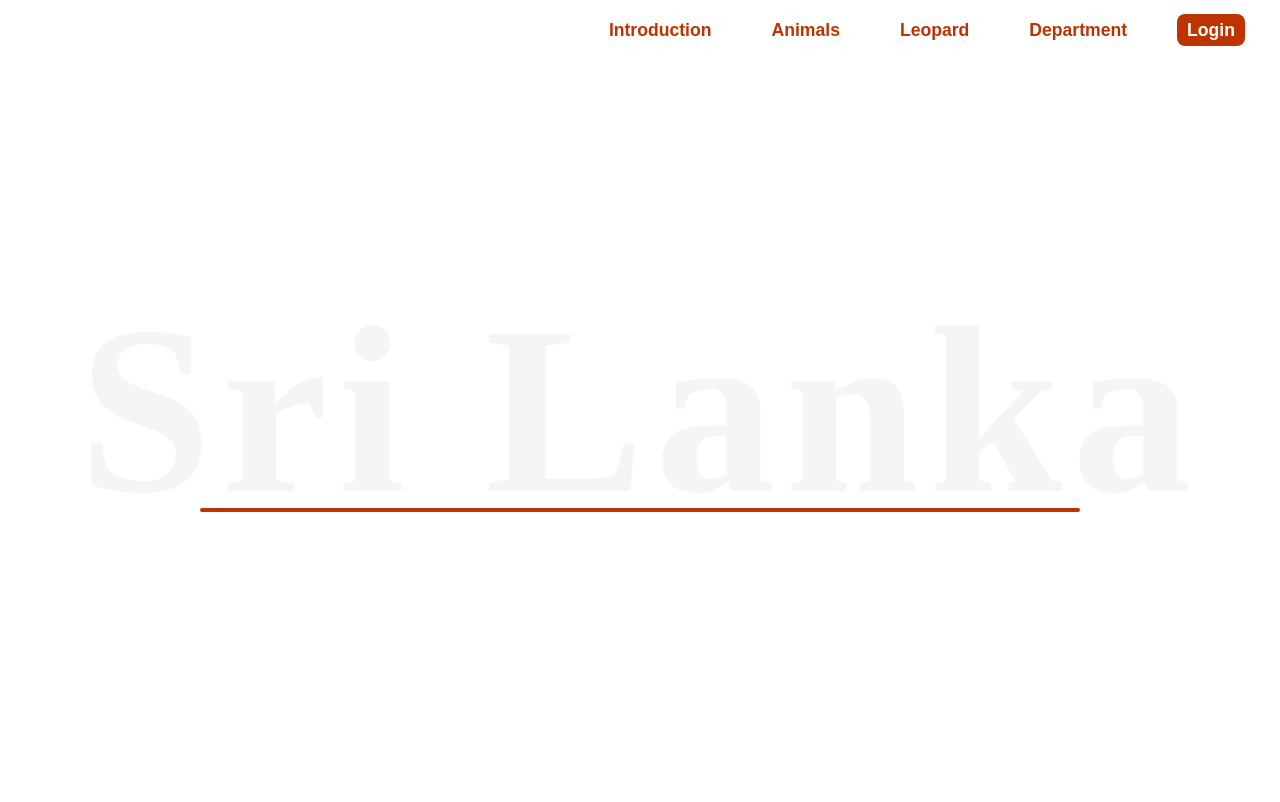
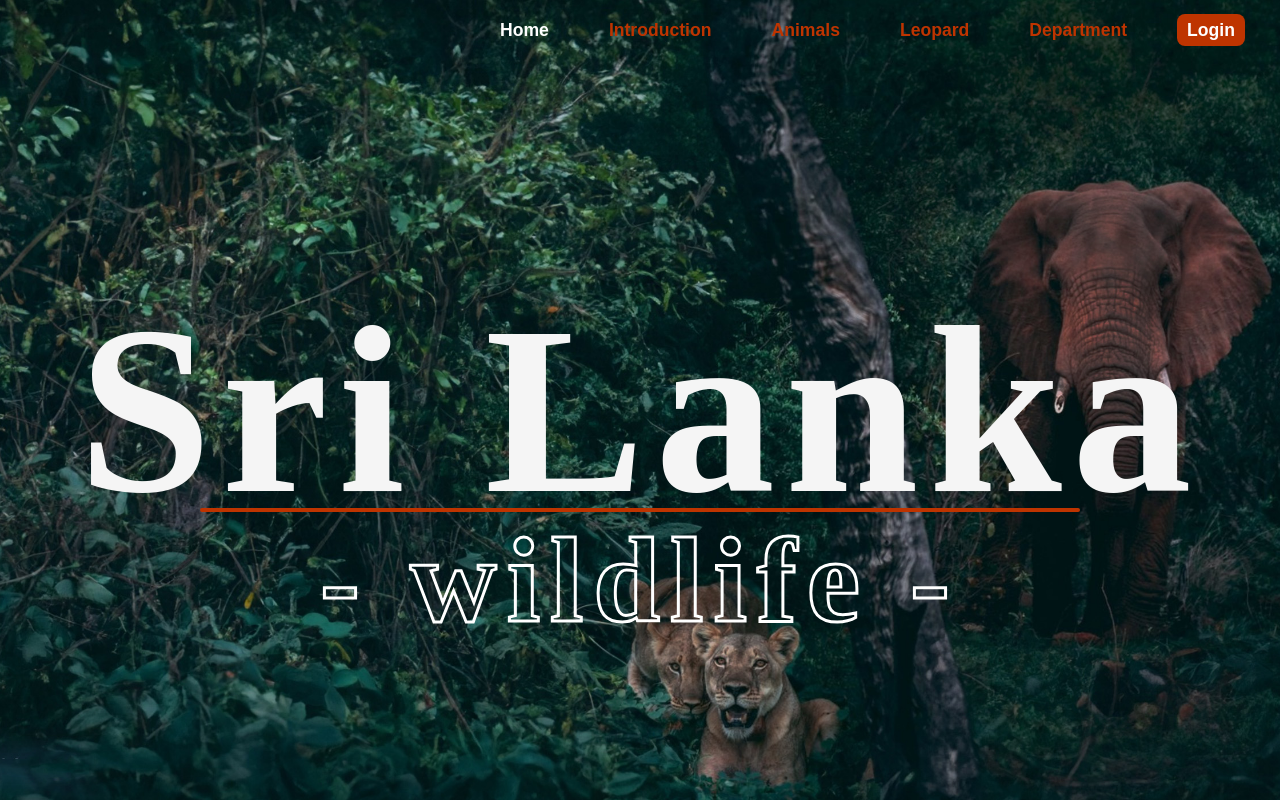
Before and after one commit to MihilayanSachinthana/aaa, a plain HTML site: page index.html in a window 1280 px wide. Shown: the top 802 px of the page. Drawn offline with Linux system fonts and the light colour scheme; a web font is replaced by a local one.

Commit message:
index.css

```diff
--- a/index.css
+++ b/index.css
@@ -107,7 +107,7 @@ a.active1 {
 header {
     width: 100vw;
     height: 100vh;
-    background-image: url(img/BG.jpg);
+    background-image: url(BG.jpg);
     background-position: bottom;
     background-size: cover;
     display: flex;
```
